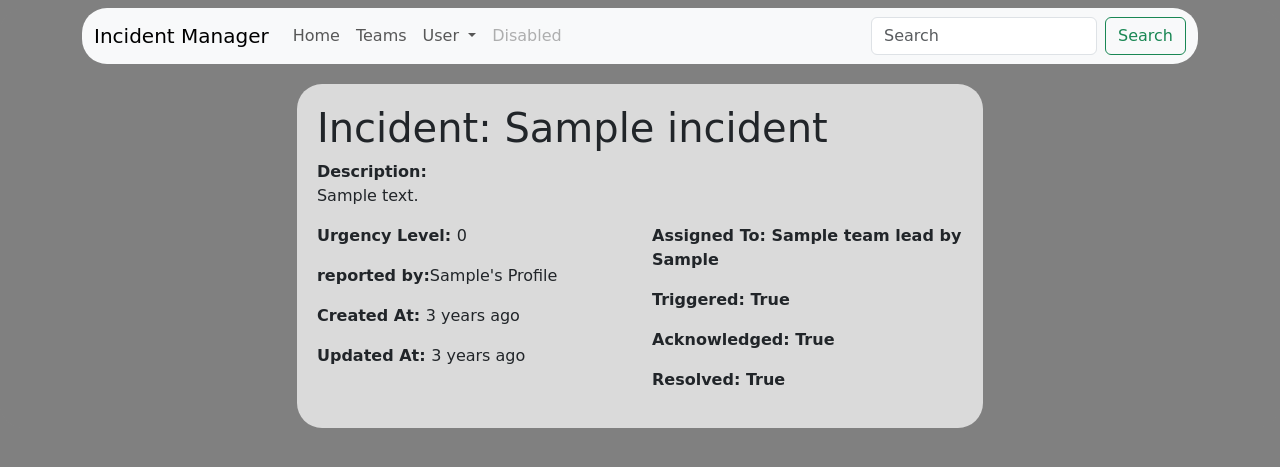
After one commit to ishanshre/Incident-Mangement-Django, a Django app: page /manage/incident/1/detail in a window 1280 px wide. The commit adds this page. Shown: the top 467 px of the page. Run offline with Django 4.2, Linux system fonts and the light colour scheme; tables that the repository leaves empty hold one stand-in row (values such as "Sample post"); some libraries are stand-ins or nearby versions.

Commit message:
feat: add incident detail views, urls and template

```diff
--- a/core/models.py
+++ b/core/models.py
@@ -46,9 +46,12 @@ class Incident(models.Model):
     title = models.CharField(max_length=255)
     description = models.TextField(max_length=500)
     reported_by = models.ForeignKey(Profile, on_delete=models.CASCADE, related_name="incidents", null=True, blank=True)
-    asssigned_to = models.ForeignKey(Team, on_delete=models.SET_NULL, related_name="incidents", null=True, blank=True)
+    assigned_to = models.ForeignKey(Team, on_delete=models.SET_NULL, related_name="incidents", null=True, blank=True)
     created_at = models.DateTimeField(auto_now_add=True)
     updated_at = models.DateTimeField(auto_now=True)
 
     def __str__(self):
         return f"{self.title} :- reported by {self.reported_by.user.username}"
+
+    def get_absolute_url(self):
+        return reverse("core:detailIncident", args=[self.id])
--- a/core/urls.py
+++ b/core/urls.py
@@ -6,7 +6,8 @@ app_name = 'core'
 
 urlpatterns = [
     path('', views.index, name='index'),
-    path('manage/incident/add', views.AddIncidentView.as_view(), name="addIncident"),
-    path('manage/teams/all', views.TeamsListView.as_view(), name="teamsList"),
-    path('manage/teams/<int:pk>/detail', views.TeamDetailView.as_view(), name="teamDetail"),
+    path('manage/incident/add/', views.AddIncidentView.as_view(), name="addIncident"),
+    path('manage/incident/<int:pk>/detail', views.IncidentDetailView.as_view(), name="detailIncident"),
+    path('manage/teams/all/', views.TeamsListView.as_view(), name="teamsList"),
+    path('manage/teams/<int:pk>/detail/', views.TeamDetailView.as_view(), name="teamDetail"),
 ]
--- a/core/views.py
+++ b/core/views.py
@@ -16,6 +16,12 @@ def index(request):
         "incidents":incidents,
     }
     return render(request, "index.html", context)
+
+
+class IncidentDetailView(DetailView):
+    model = Incident
+    template_name = 'manage/incidents/detail_incident.html'
+    context_object_name = "incident"
 
 
 class AddIncidentView(SuccessMessageMixin,CreateView):
--- a/templates/index.html
+++ b/templates/index.html
@@ -26,7 +26,7 @@
                     {% for incident in incidents %}
                         <tr>
                             <td>{{forloop.counter}}</td>
-                            <td>{{incident.title}}</td>
+                            <td><a href="{{ incident.get_absolute_url }}">{{incident.title}}</a></td>
                             <td>{{incident.urgency}}</td>
                             <td>{{incident.triggered}}</td>
                             <td>{{incident.acknowledged}}</td>
--- /dev/null
+++ b/templates/manage/incidents/detail_incident.html
@@ -0,0 +1,27 @@
+{% extends 'base/base.html' %}
+{% load crispy_forms_tags %}
+{% block title %}{{incident.title}}{% endblock %}
+
+{% block body %}
+
+    <div class="container container-mine">
+        <h1>Incident: {{incident.title}}</h1>
+        <strong>Description:</strong>
+        <p>{{incident.description}}</p>
+        <div class="row">
+            <div class="col-6 col-md-6">
+                <p><strong>Urgency Level: </strong>{{incident.urgency}}</p>
+                <p><strong>reported by:</strong>{{ incident.reported_by }}</p>
+                <p><strong>Created At: </strong>{{incident.created_at|timesince}} ago</p>
+                <p><strong>Updated At: </strong>{{incident.updated_at|timesince}} ago</p>
+            </div>
+            <div class="col-6 col-md-6">
+                <p><strong>Assigned To: {{incident.assigned_to}}</strong></p>
+                <p><strong>Triggered: {{incident.triggered}}</strong></p>
+                <p><strong>Acknowledged: {{incident.acknowledged}}</strong></p>
+                <p><strong>Resolved: {{incident.resolved}}</strong></p>
+            </div>
+        </div>
+
+    </div>
+{% endblock %}
```
Also changed, not shown: core/migrations/0004_rename_asssigned_to_incident_assigned_to.py (added).
